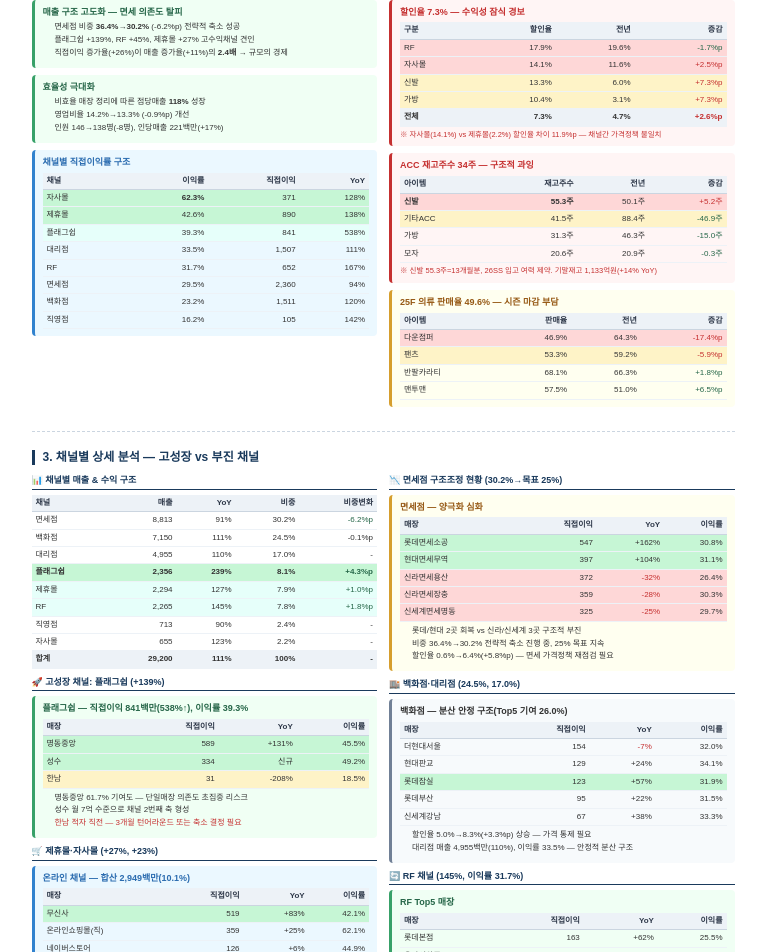
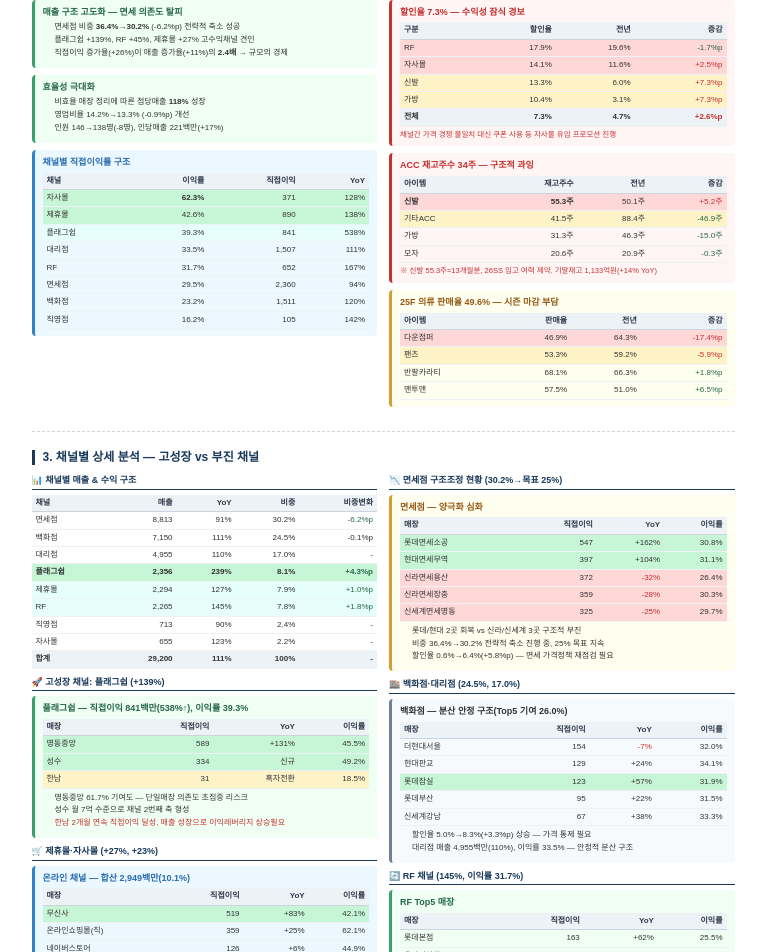
Before and after one commit to sollji87/ai_inshight_mlb, a Next.js app: page / in a window 1280 px wide. Shown: the part 940-1892 px from the top of the page, without its empty margins (257-1023 px from the left). Built offline with nearby package versions, Linux system fonts and the light colour scheme.

Commit message:
content: ?쒕궓 ?묒옄?꾪솚/?먯궗紐?二쇱꽍/?뚯쭊怨꾪쉷 湲덉븸 ?섏젙

```diff
--- a/src/components/Section2Executive.tsx
+++ b/src/components/Section2Executive.tsx
@@ -215,8 +215,7 @@ export default function Section2Executive() {
               <div
                 style={{ fontSize: "7.5px", color: "#c53030", marginTop: "3px" }}
               >
-                ※ 자사몰(14.1%) vs 제휴몰(2.2%) 할인율 차이 11.9%p — 채널간
-                가격정책 불일치
+                채널간 가격 경쟁 불일치 대신 쿠폰 사용 등 자사몰 유입 프로모션 진행
               </div>
             </div>
 
--- a/src/components/Section3Channel.tsx
+++ b/src/components/Section3Channel.tsx
@@ -53,13 +53,13 @@ export default function Section3Channel() {
                 <tbody>
                   <tr className="success-row"><td>명동중앙</td><td className="num">589</td><td className="num">+131%</td><td className="num">45.5%</td></tr>
                   <tr className="success-row"><td>성수</td><td className="num">334</td><td className="num">신규</td><td className="num">49.2%</td></tr>
-                  <tr className="warn-row"><td>한남</td><td className="num">31</td><td className="num">-208%</td><td className="num">18.5%</td></tr>
+                  <tr className="warn-row"><td>한남</td><td className="num">31</td><td className="num">흑자전환</td><td className="num">18.5%</td></tr>
                 </tbody>
               </table>
               <ul style={{ marginTop: "4px" }}>
                 <li>명동중앙 61.7% 기여도 — 단일매장 의존도 초집중 리스크</li>
                 <li>성수 월 7억 수준으로 채널 2번째 축 형성</li>
-                <li className="text-red">한남 적자 직전 — 3개월 턴어라운드 또는 축소 결정 필요</li>
+                <li className="text-red">한남 2개월 연속 직접이익 달성, 매출 성장으로 이익레버리지 상승필요</li>
               </ul>
             </div>
           </div>
--- a/src/components/Section4Product.tsx
+++ b/src/components/Section4Product.tsx
@@ -88,7 +88,7 @@ export default function Section4Product() {
                 <li>26S시즌 <b>8월말 50주</b> 관리 목표, 26년말 <b>40주</b> 적정재고 달성</li>
               </ul>
               <div style={{ fontSize: "8px", marginTop: "3px", padding: "4px", background: "#fff", borderRadius: "2px" }}>
-                <b>소진 계획:</b> 청키/라이너 37억 면세 재운영 | 뮬/슬립온 백화점 35억 | 스니커즈 39억 대리점/직영 | 잔여분 아울렛 이관(6.2억) + 소각(2.1억 손상품)
+                <b>소진 계획:</b> 청키/라이너 37억 면세 재운영 | 뮬/슬립온 백화점 35억 | 스니커즈 39억 대리점/직영 | 잔여분 아울렛 이관(62억) + 소각(21억 손상품)
               </div>
             </div>
 
```
